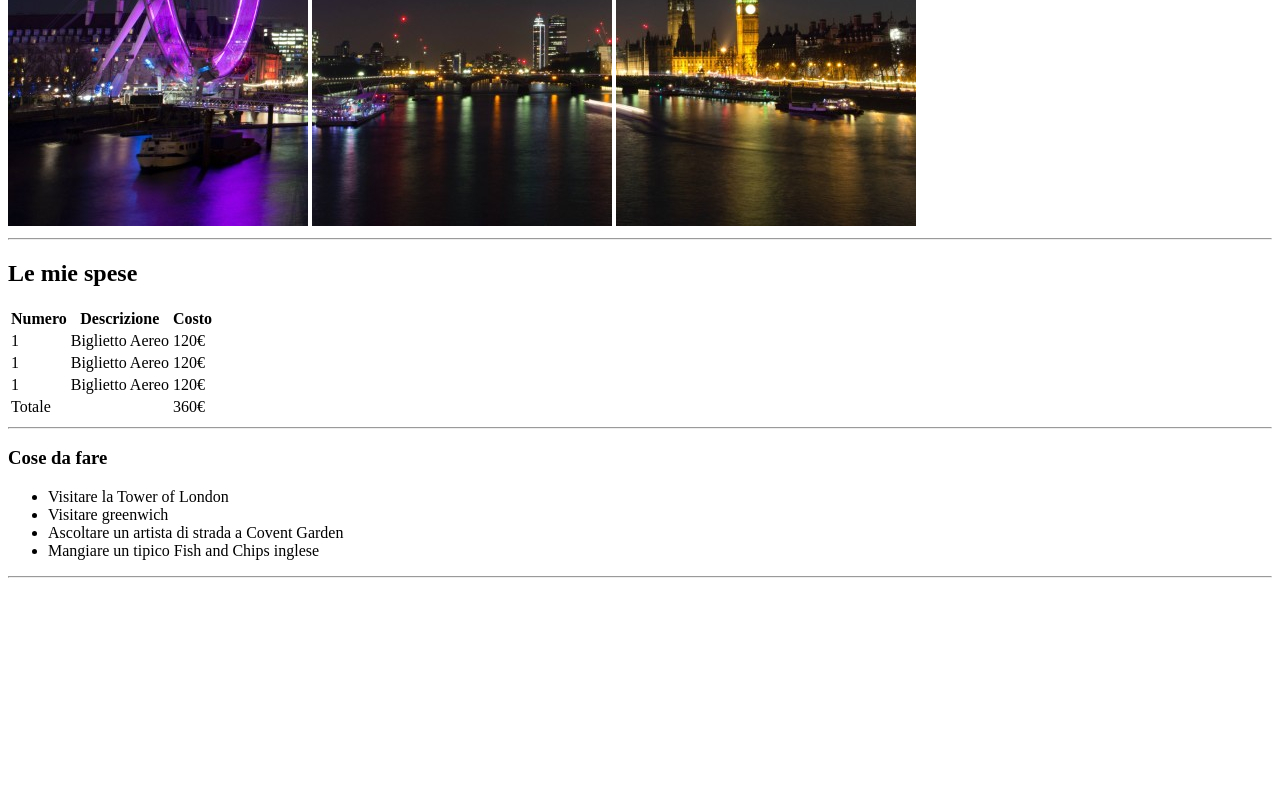
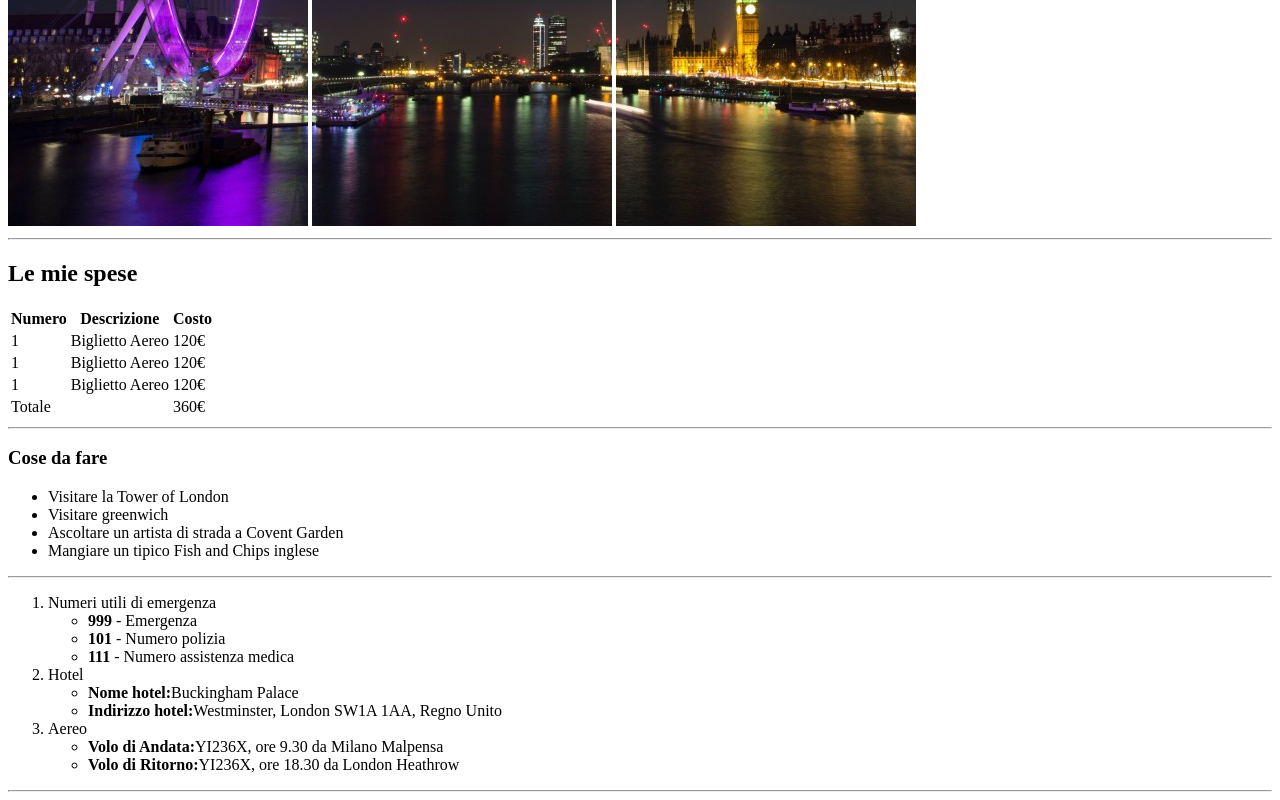
Before and after one commit to Yu4iy/html-london-trip, a plain HTML site: page index.html in a window 1280 px wide. Shown: the part 454-1254 px from the top of the page. Before the commit the page ends 1040 px from the top, so only its background shows below. Drawn offline with Linux system fonts and the light colour scheme.

Commit message:
add section "Info utili"

```diff
--- a/index.html
+++ b/index.html
@@ -68,6 +68,46 @@
 			</ul>
 			<hr>
 		</section>
+		<!-- sezione "Info utili"	 -->
+		<section>
+			<ol>
+				<li>
+					Numeri utili di emergenza
+				</li>
+				<ul>
+					<li><strong>999</strong> - Emergenza</li>
+				</ul>
+				<ul>
+					<li><strong>101</strong> - Numero polizia</li>
+				</ul>
+				<ul>
+					<li><strong>111</strong> - Numero assistenza medica</li>
+				</ul>
+
+
+				<li>
+					Hotel
+				</li>
+				<ul>
+					<li><strong>Nome hotel:</strong>Buckingham Palace</li>
+				</ul>
+				<ul>
+					<li><strong>Indirizzo hotel:</strong>Westminster, London SW1A 1AA, Regno Unito</li>
+				</ul>
+
+
+				<li>
+					Aereo
+				</li>
+				<ul>
+					<li><strong>Volo di Andata:</strong>YI236X, ore 9.30 da Milano Malpensa</li>
+				</ul>
+				<ul>
+					<li><strong>Volo di Ritorno:</strong>YI236X, ore 18.30 da London Heathrow</li>
+				</ul>
+			</ol>
+			<hr>
+		</section>
 	</main>
 </body>
 </html>
```
